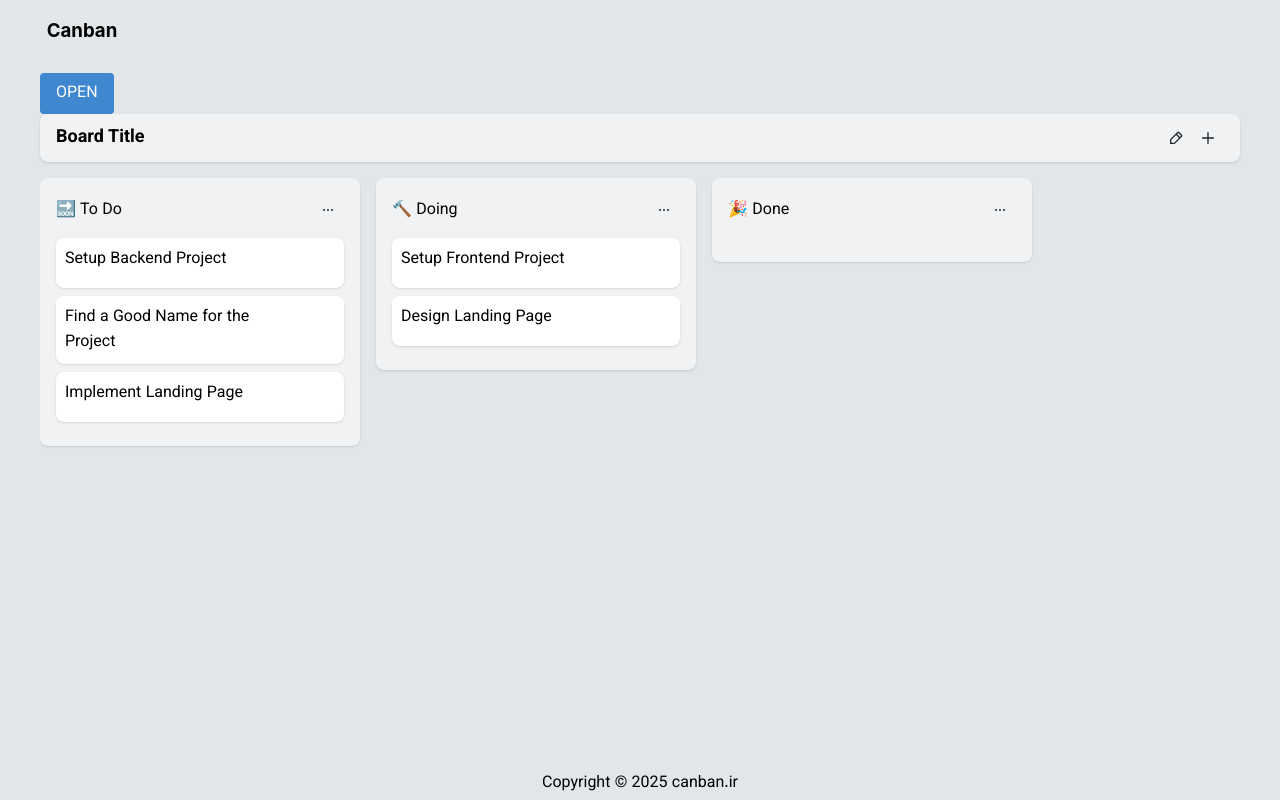
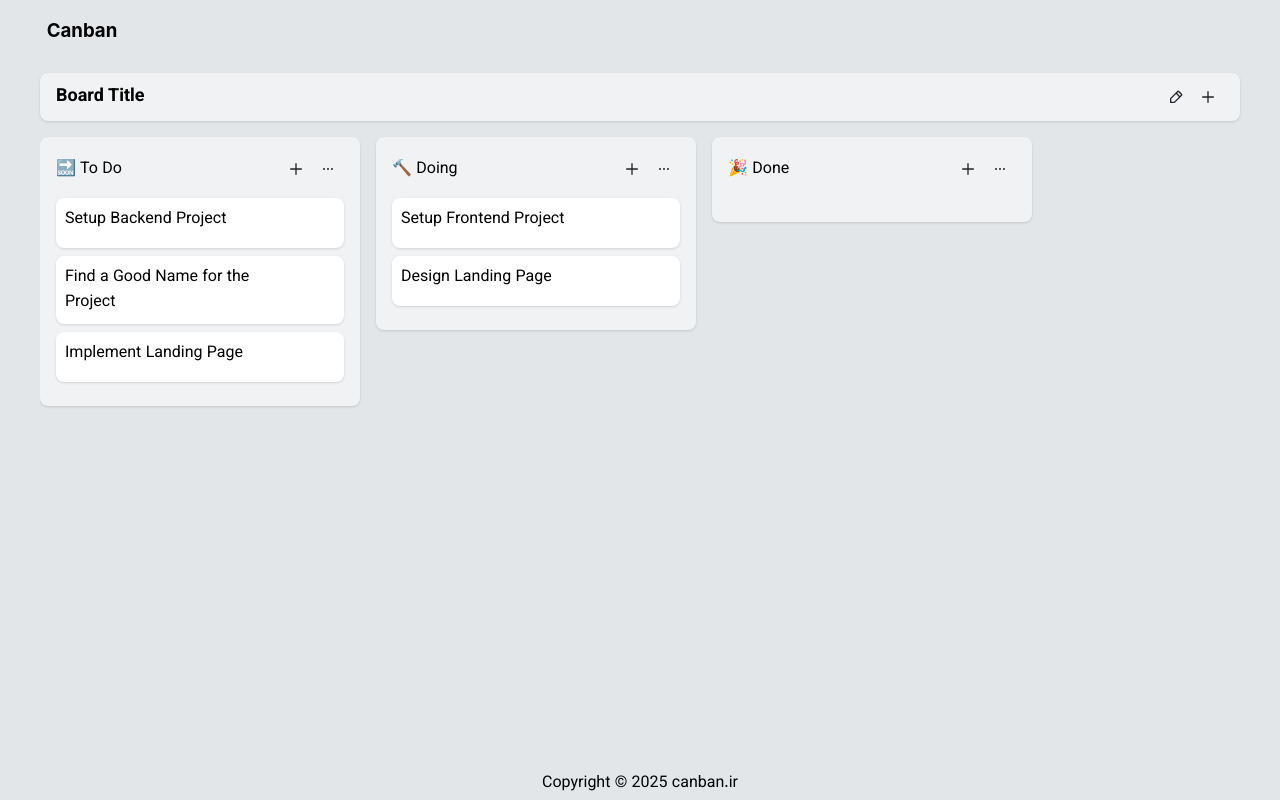
Before and after one commit to FatemehAsi/canban, a React (Vite) app: page /board/1 in a window 1280 px wide. Built offline with nearby package versions, Linux system fonts and the light colour scheme.

Commit message:
[ADD] add button to each list with the logic

```diff
--- a/src/components/Board/Board.tsx
+++ b/src/components/Board/Board.tsx
@@ -17,7 +17,7 @@ import { toast } from "react-toastify";
 
 
 export default function Board(): ReactNode{
-    const {lists, create, move, remove} = use(BoardContext);
+    const {lists, move} = use(BoardContext);
     const {activeListId, activeItemId, activate, deactivate} = use(ActiveItemContext);
     // console.log("render");
 
@@ -78,10 +78,10 @@ export default function Board(): ReactNode{
     //    activate(listId, itemId)
     // };
 
-    const handleCreateButtonClick = (): void => {
-        create();
-        toast.success("Item created successfully!");
-    };
+    // const handleCreateButtonClick = (): void => {
+    //     create();
+    //     toast.success("Item created successfully!");
+    // };
 
     const handleMoveButtonClick = (toListId: string): void => {
       if(activeListId && activeItemId){
@@ -114,7 +114,7 @@ export default function Board(): ReactNode{
                         <MingcuteEdit2Line />
                     </IconButton>
 
-                    <IconButton onClick={handleCreateButtonClick}>
+                    <IconButton>
                         <MingcuteAddLine />
                     </IconButton>
                 </div>
--- a/src/components/List/List.tsx
+++ b/src/components/List/List.tsx
@@ -1,4 +1,4 @@
-import {ReactNode} from "react";
+import {ReactNode, useRef} from "react";
 
 import styles from "./List.module.css";
 import type { ListType } from "../../types/list";
@@ -8,6 +8,8 @@ import IconButton from "../IconButton/IconButton";
 // import MingcuteAddLine from "../../icons/MingcuteAddLine";
 import MingcuteMore1Line from "../../icons/MingcuteMore1Line";
 import ListItem from "../ListItem/ListItem";
+import CreateListItemModal from "../CreateListItemModal/CreateListItemModal";
+import { MingcuteAddLine } from "../../icons/MingcuteAddLine";
 
 type Props = {
     list: ListType;
@@ -15,14 +17,28 @@ type Props = {
 }
 
 export default function List({list} : Props): ReactNode{
+    const ref = useRef<HTMLDialogElement>(null);
+
+    const handleOpenButtonClick = (): void => {
+        ref.current?.showModal();
+    }
+
     return (
     <div className={styles.list}>
         <div className={styles.header}>
 
             <div className={styles.title}>{list.title}</div>
+                    <div className={styles.actions}>
+                    <IconButton onClick={handleOpenButtonClick}>
+                        <MingcuteAddLine />
+                    </IconButton>
+
                     <IconButton>
                         <MingcuteMore1Line />
                     </IconButton>
+
+                    </div>
+
             </div>
 
             <ul className={styles.items}>
@@ -34,5 +50,6 @@ export default function List({list} : Props): ReactNode{
                 ))
                 }
             </ul>
+            <CreateListItemModal ref={ref} listId={list.id} />
     </div>);
 }
--- a/src/pages/BoardPage/BoardPage.tsx
+++ b/src/pages/BoardPage/BoardPage.tsx
@@ -9,19 +9,12 @@ import Board from "../../components/Board/Board";
 import BoardProvider from "../../providers/BoardProvider";
 import ActiveItemProvider from "../../providers/ActiveItemProvider";
 // import Modal from "../../components/Modal/Modal";
-import CreateListItemModal from "../../components/CreateListItemModal/CreateListItemModal";
+// import CreateListItemModal from "../../components/CreateListItemModal/CreateListItemModal";
 import Button from "../../components/Button/Button";
 // import TextInput from "../../components/TextInput/TextInput";
 
 export default function BoardPage(): ReactNode{
     // const {id} = useParams();
-
-    const ref = useRef<HTMLDialogElement>(null);
-
-
-    const handleOpenButtonClick = (): void => {
-        ref.current?.showModal();
-    }
     return(
 
 
@@ -32,11 +25,8 @@ export default function BoardPage(): ReactNode{
                     {/* <TextInput lable="this is label" />
                     <TextInput lable="this is lable 2" /> */}
 
-                    <Button color="primary" onClick={handleOpenButtonClick}>Open</Button>
-
-                    <CreateListItemModal ref={ref} listId="1" />
-
-                        <Board />
+                    {/* <Button color="primary" onClick={handleOpenButtonClick}>Open</Button> */}
+                    <Board />
                    </div>
 
                 </ActiveItemProvider>
```
